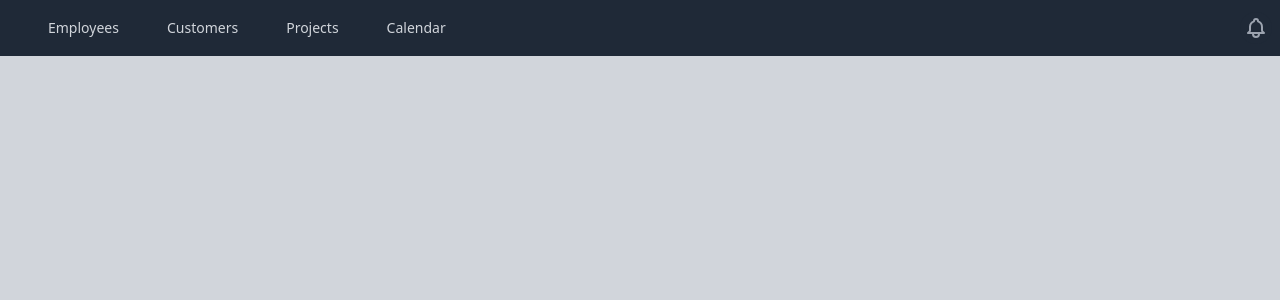
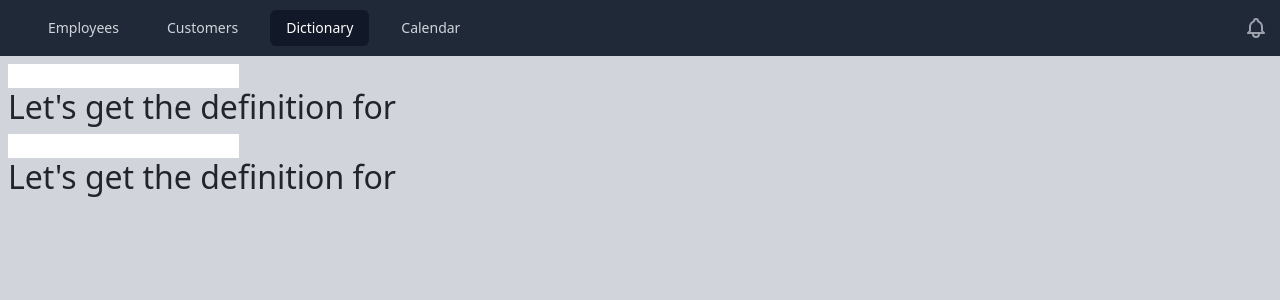
Before and after one commit to CalebCurry/react, a React (Create React App) app: page /dictionary in a window 1280 px wide. Shown: the top 300 px of the page. Built offline with nearby package versions, Linux system fonts and the light colour scheme.

Commit message:
basic useEffect practice

```diff
--- a/src/App.js
+++ b/src/App.js
@@ -8,6 +8,7 @@
 import Employees from './pages/Employees';
 import { BrowserRouter, Routes, Route } from 'react-router-dom';
 import Customers from './pages/Customers';
+import Dictionary from './components/Dictionary';
 
 function App() {
     return (
@@ -15,7 +16,7 @@
             <Header>
                 <Routes>
                     <Route path="/employees" element={<Employees />} />
-
+                    <Route path="/dictionary" element={<Dictionary />} />
                     <Route path="/customers" element={<Customers />} />
                 </Routes>
             </Header>
--- /dev/null
+++ b/src/components/Dictionary.js
@@ -0,0 +1,36 @@
+import { useState, useEffect } from 'react';
+export default function Dictionary() {
+    const [word, setWord] = useState('');
+    const [word2, setWord2] = useState('');
+
+    useEffect(() => {
+        console.log('State Updated ' + word);
+    }, [word]);
+
+    useEffect(() => {
+        console.log('State Updated ' + word2);
+    }, [word2]);
+
+    //no dependency array --> update for any state change
+    //empty dependency array --> execute once
+    //passing in data --> only execute when those state variables are changed
+
+    return (
+        <>
+            <input
+                type="text"
+                onChange={(e) => {
+                    setWord(e.target.value);
+                }}
+            />
+            <h2>Let's get the definition for {word}</h2>
+            <input
+                type="text"
+                onChange={(e) => {
+                    setWord2(e.target.value);
+                }}
+            />
+            <h2>Let's get the definition for {word2}</h2>
+        </>
+    );
+}
--- a/src/components/Header.js
+++ b/src/components/Header.js
@@ -7,7 +7,7 @@
 const navigation = [
     { name: 'Employees', href: '/Employees' },
     { name: 'Customers', href: '/Customers' },
-    { name: 'Projects', href: '/other' },
+    { name: 'Dictionary', href: '/dictionary' },
     { name: 'Calendar', href: '/other2' },
 ];
 
```
